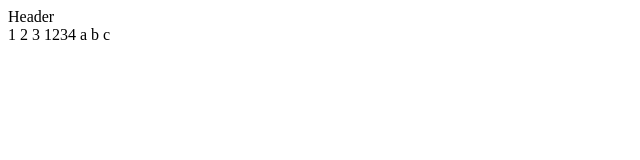
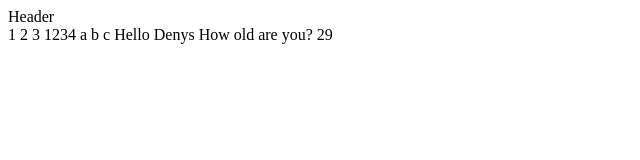
Before and after one commit to mykhailenkod/new-project, a plain HTML site: page index.html in a window 1280 px wide. Shown: the whole page, without its empty margins (0-640 px from the left). Drawn offline with Linux system fonts and the light colour scheme.

Commit message:
add some info about user

```diff
--- a/index.html
+++ b/index.html
@@ -16,5 +16,8 @@
   a
   b
   c
+  Hello Denys
+  How old are you?
+  29
 </body>
 </html>
```
